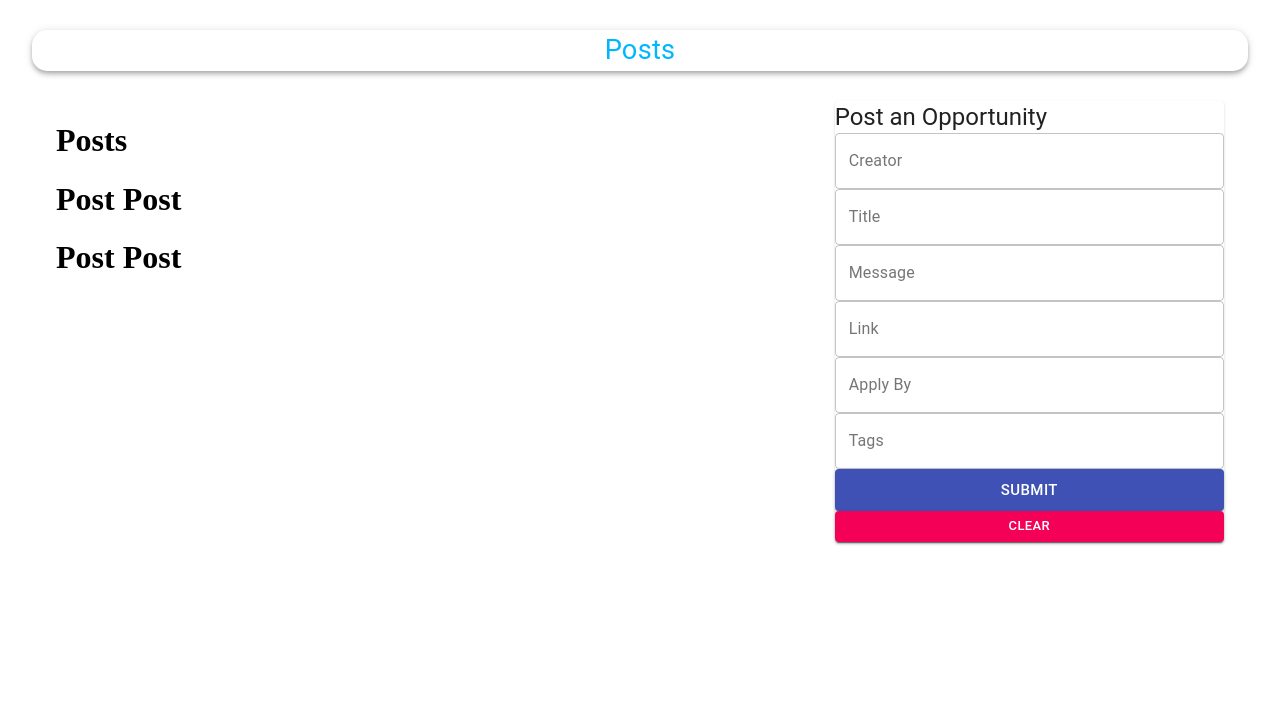
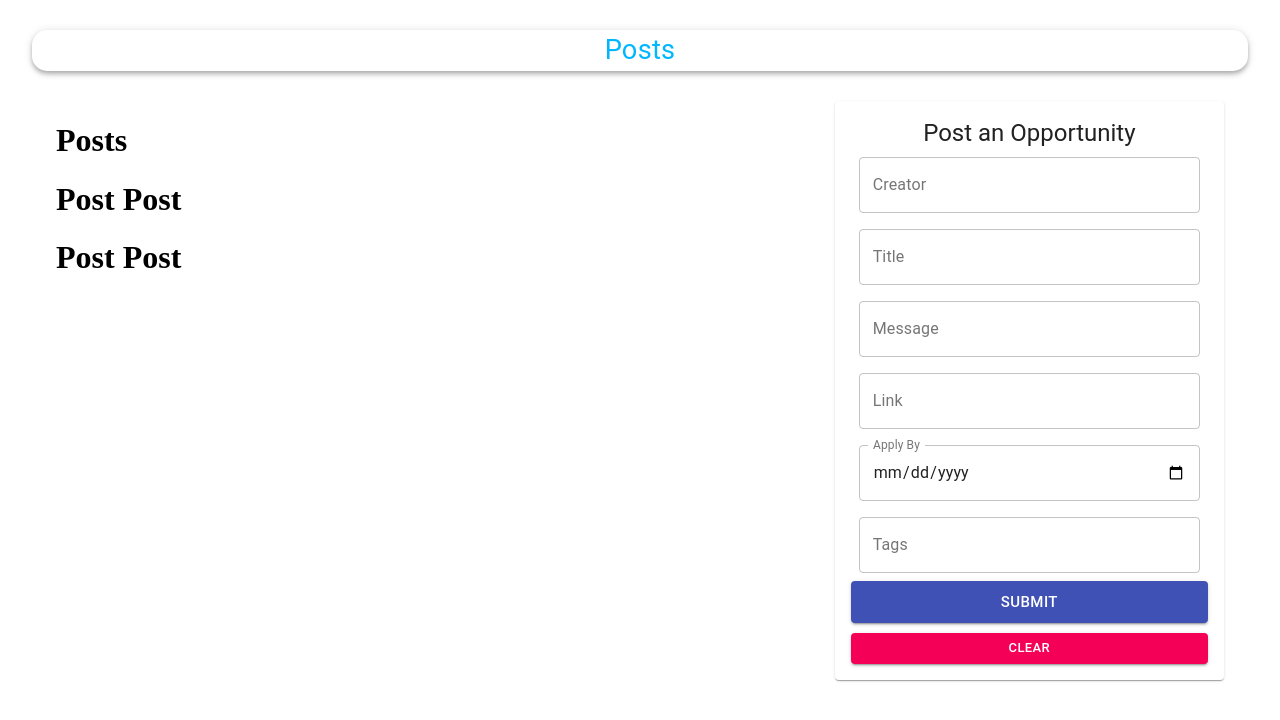
Before and after one commit to gnikita432/Opportunistt, a React (Create React App) app in the folder client/: page / in a window 1280 px wide. Shown: the top 720 px of the page. Built offline with nearby package versions, Linux system fonts and the light colour scheme; no server answers.

Commit message:
Styled Form

```diff
--- a/client/src/components/Form/Form.js
+++ b/client/src/components/Form/Form.js
@@ -1,7 +1,11 @@
 import React, { useState } from "react";
 import { TextField, Button, Typography, Paper } from "@material-ui/core";
 
+import useStyles from "./styles";
+
 const Form = () => {
+  const classes = useStyles();
+
   const [postData, setPostData] = useState({
     creator: "",
     title: "",
@@ -15,8 +19,13 @@ const Form = () => {
   const clear = () => {};
 
   return (
-    <Paper>
-      <form autoComplete="off" noValidate onSubmit={handleSubmit}>
+    <Paper className={classes.paper}>
+      <form
+        autoComplete="off"
+        noValidate
+        className={`${classes.root} ${classes.form}`}
+        onSubmit={handleSubmit}
+      >
         <Typography variant="h5">Post an Opportunity</Typography>
         <TextField
           name="creator"
@@ -58,6 +67,10 @@ const Form = () => {
           name="applyby"
           variant="outlined"
           label="Apply By"
+          type="date"
+          InputLabelProps={{
+            shrink: true,
+          }}
           fullWidth
           value={postData.applyby}
           onChange={(e) =>
@@ -73,6 +86,7 @@ const Form = () => {
           onChange={(e) => setPostData({ ...postData, tags: e.target.value })}
         />
         <Button
+          className={classes.buttonSubmit}
           variant="contained"
           color="primary"
           size="large"
--- a/client/src/components/Form/styles.js
+++ b/client/src/components/Form/styles.js
@@ -0,0 +1,20 @@
+import { makeStyles } from "@material-ui/core/styles";
+
+export default makeStyles((theme) => ({
+  root: {
+    "& .MuiTextField-root": {
+      margin: theme.spacing(1),
+    },
+  },
+  paper: {
+    padding: theme.spacing(2),
+  },
+  form: {
+    display: "flex",
+    flexWrap: "wrap",
+    justifyContent: "center",
+  },
+  buttonSubmit: {
+    marginBottom: 10,
+  },
+}));
```
